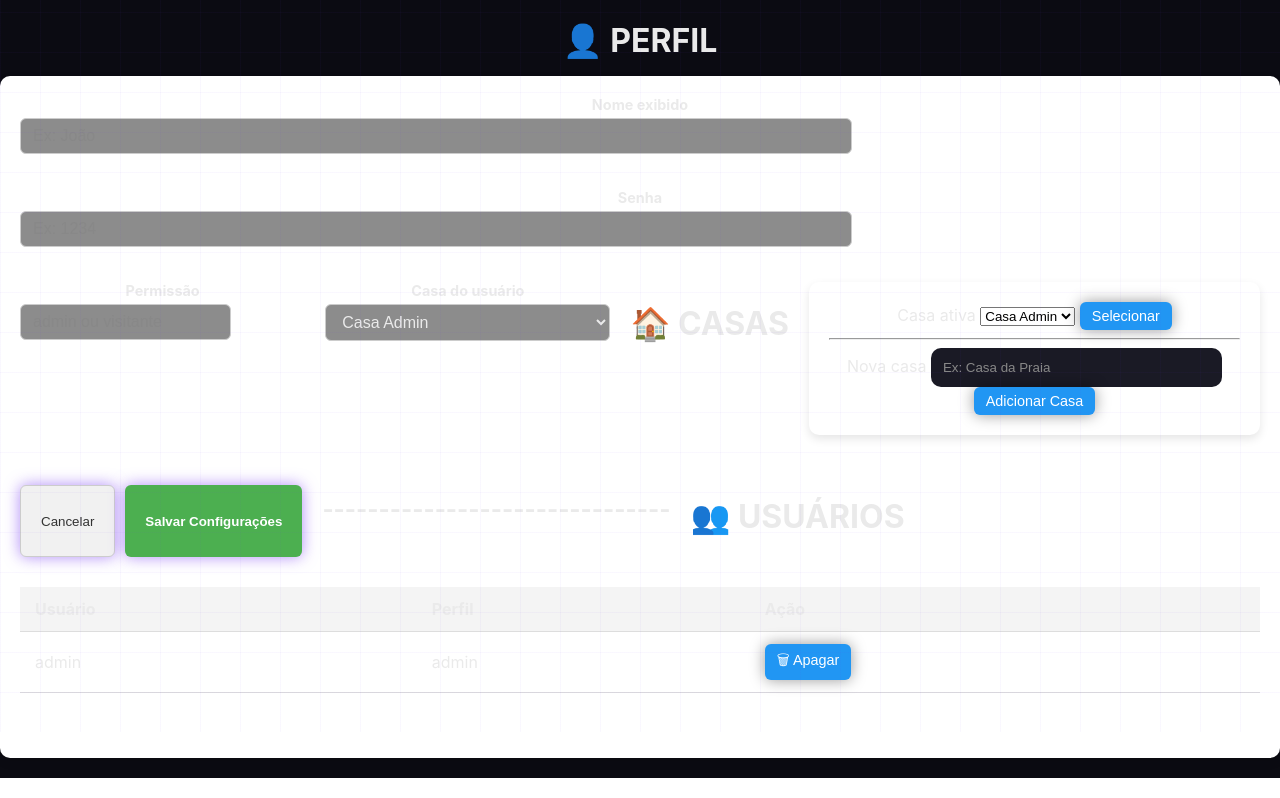
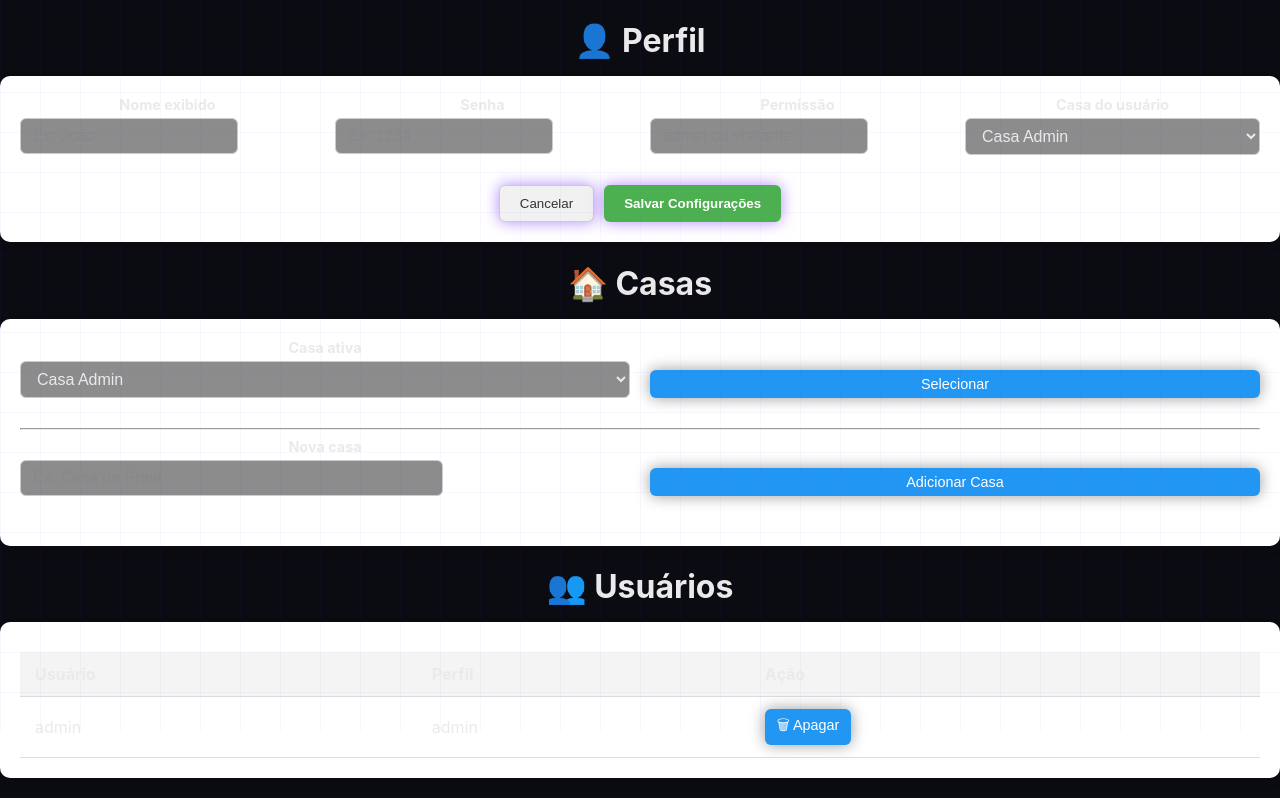
Before and after one commit to marcootavio2008/Aurora-dashboard, a Flask app: page /configs in a window 1280 px wide. Shown: the part 68-866 px from the top of the page. Run offline with Flask 3, Linux system fonts and the light colour scheme; the visitor is signed in with stand-in values (Sample User, id 1); data comes from the database, SQL or seed files in the repository; some libraries are stand-ins or nearby versions.

Commit message:
Update config.html

```diff
--- a/templates/config.html
+++ b/templates/config.html
@@ -3,9 +3,8 @@
 
 {% block content %}
 
-<h1 class="page-title"> 👤 PERFIL </h1>
+<h1 class="page-title">👤 Perfil</h1>
 
-<div>
 <div class="card">
   <div class="row">
     <div class="field">
@@ -13,13 +12,11 @@
       <input type="text" id="nome" placeholder="Ex: João">
     </div>
 
-  <div class="row">
     <div class="field">
       <label>Senha</label>
       <input type="text" id="senha" placeholder="Ex: 1234">
     </div>
 
-  <div class="row">
     <div class="field">
       <label>Permissão</label>
       <input type="text" id="role" placeholder="admin ou visitante">
@@ -29,35 +26,43 @@
       <label>Casa do usuário</label>
       <select id="userHouseSelect"></select>
     </div>
+  </div>
 
+  <div class="actions">
+    <button class="btn-secondary">Cancelar</button>
+    <button class="btn-primary" onclick="criarUsuario()">Salvar Configurações</button>
+  </div>
+</div>
 
-    <h1>🏠 CASAS</h1>
+<h1 class="page-title">🏠 Casas</h1>
 
 <div class="card">
+  <div class="row">
+    <div class="field">
       <label>Casa ativa</label>
       <select id="houseSelect"></select>
-
+    </div>
+    <div class="field" style="align-self:flex-end;">
       <button class="botoes-config" onclick="selecionarCasa()">Selecionar</button>
+    </div>
+  </div>
 
   <hr>
 
+  <div class="row">
+    <div class="field">
       <label>Nova casa</label>
       <input type="text" id="newHouseName" placeholder="Ex: Casa da Praia">
+    </div>
+    <div class="field" style="align-self:flex-end;">
       <button class="botoes-config" onclick="criarCasa()">Adicionar Casa</button>
     </div>
-
-
-<div class="actions">
-  <button class="btn-secondary">Cancelar</button>
-  <button class="btn-primary" onclick="criarUsuario()">
-    Salvar Configurações
-  </button>
+  </div>
 </div>
 
-<h2>-------------------------------</h2>
+<h1 class="page-title">👥 Usuários</h1>
 
-
-<h1> 👥 USUÁRIOS </h1>
+<div class="card">
   <table id="usersTable">
     <thead>
       <tr>
```
Lines whose indentation alone changed are shown as unchanged.
